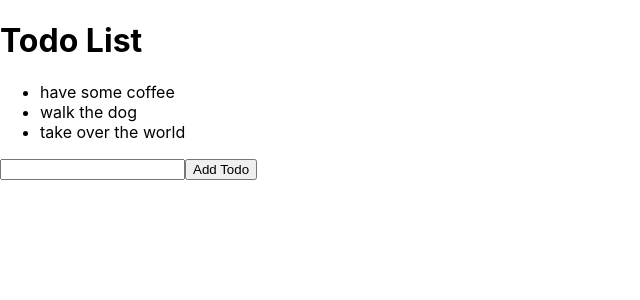
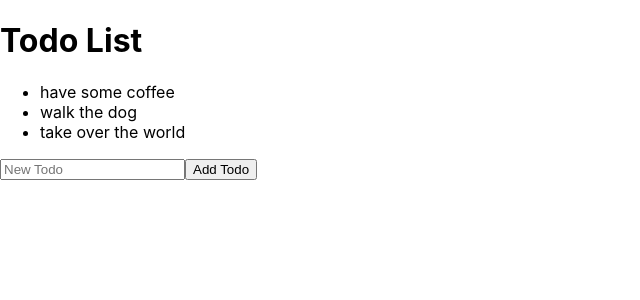
Before and after one commit to katmake/todo, a React (Create React App) app: page / in a window 1280 px wide. Shown: the top 300 px of the page, without its empty margins (0-640 px from the left). Built offline with nearby package versions, Linux system fonts and the light colour scheme.

Commit message:
create todo

```diff
--- a/src/components/Todo.js
+++ b/src/components/Todo.js
@@ -1,4 +1,4 @@
-import React, { Component } from 'react'
+import React, { Component } from "react";
 
 export default class Todo extends Component {
   render() {
@@ -6,6 +6,6 @@ export default class Todo extends Component {
       <div>
         <li>{this.props.todo}</li>
       </div>
-    )
+    );
   }
 }
--- a/src/components/TodoInput.js
+++ b/src/components/TodoInput.js
@@ -1,15 +1,42 @@
-import React, { Component } from 'react';
-
+import React, { Component } from "react";
 
 export default class TodoInput extends Component {
+  constructor(props) {
+    super(props);
+
+    this.state = {
+      task: ""
+    };
+  }
+
+  handleChange = e => {
+    this.setState({
+      task: e.target.value
+    });
+  };
+
+  handleSubmit = e => {
+    e.preventDefault();
+    this.props.createTodo(this.state);
+    this.setState({
+      task: ""
+    });
+  };
+
   render() {
     return (
-      <div>
-        <form>
-          <input type="text" name="todo"/>
-          <button>Add Todo</button>
-        </form>
-      </div>
-    )
+      <form onSubmit={this.handleSubmit}>
+        <input
+          type="text"
+          name="todo"
+          placeholder="New Todo"
+          value={this.state.task}
+          onChange={this.handleChange}
+        />
+        <button type="submit" onSubmit={this.handleSubmit}>
+          Add Todo
+        </button>
+      </form>
+    );
   }
 }
--- a/src/components/TodoList.js
+++ b/src/components/TodoList.js
@@ -1,4 +1,4 @@
-import React, { Component } from 'react';
+import React, { Component } from "react";
 import Todo from "./Todo";
 import TodoInput from "./TodoInput";
 
@@ -7,20 +7,31 @@ export default class TodoList extends Component {
     super(props);
 
     this.state = {
-      todos: [{task: "have some coffee"}, {task: "walk the dog"}, {task: "take over the world"}],
-    }
+      todos: [
+        { task: "have some coffee" },
+        { task: "walk the dog" },
+        { task: "take over the world" }
+      ]
+    };
   }
+
+  createTodo = newTodo => {
+    this.setState({
+      todos: [...this.state.todos, newTodo]
+    });
+  };
+
   render() {
     return (
       <div>
         <h1>Todo List</h1>
         <ul>
           {this.state.todos.map(todo => {
-            return <Todo todo={todo.task}/>
+            return <Todo todo={todo.task} />;
           })}
         </ul>
-        <TodoInput />
+        <TodoInput createTodo={this.createTodo} />
       </div>
-    )
+    );
   }
 }
```
